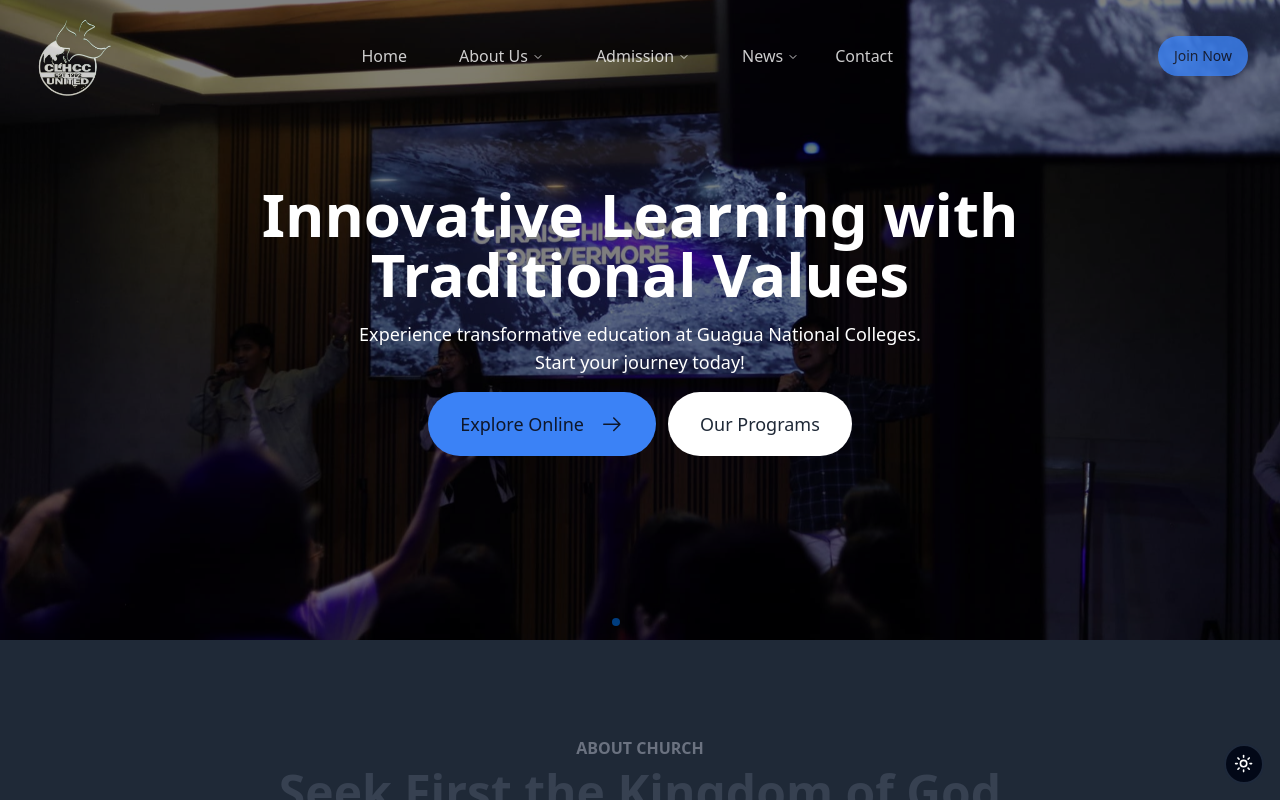
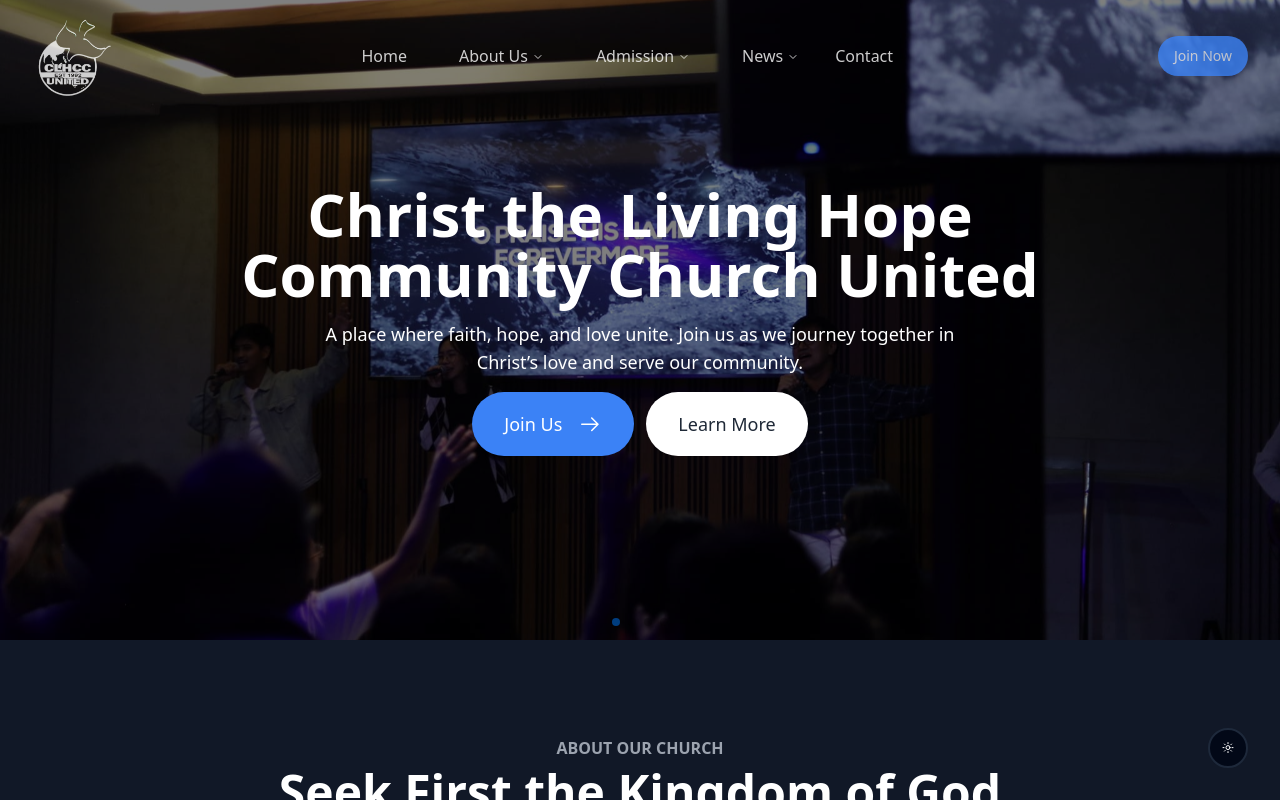
Before and after one commit to havengrim/church, a React (Vite) app: page / in a window 1280 px wide. Both pictures are taken after a click on the button "Toggle theme". Shown: the top 800 px of the page. Built offline with nearby package versions, Linux system fonts and the light colour scheme.

Commit message:
darkmode and some fixing

```diff
--- a/src/assets/images.ts
+++ b/src/assets/images.ts
@@ -6,6 +6,7 @@ import cover4 from './cover-4.jpg'
 import aboutCover from './about-cover.jpg'
 import mission from './mission-cover.jpg'
 import vision from './vision-cover.jpg'
+import logoDark from './logoDark.png'
 
 export const images = {
   logo,
@@ -15,5 +16,6 @@ export const images = {
   cover4,
   aboutCover,
   mission,
-  vision
+  vision,
+  logoDark
 };
--- a/src/components/Navbar.tsx
+++ b/src/components/Navbar.tsx
@@ -1,6 +1,6 @@
-// Navbar.tsx
 import { images } from "@/assets/images";
 import { Button } from "./ui/button";
+import { useEffect, useState } from "react";
 import {
     NavigationMenu,
     NavigationMenuContent,
@@ -11,33 +11,66 @@ import {
 } from "@/components/ui/navigation-menu";
 import { FiMenu } from "react-icons/fi"; // Import only the hamburger icon
 
-// Define the props type for Navbar
 interface NavbarProps {
   className?: string; // Optional className prop
 }
 
 const Navbar: React.FC<NavbarProps> = ({ className }) => {
+
+  const [isScrolled, setIsScrolled] = useState(false);
+
+  useEffect(() => {
+    const handleScroll = () => {
+      setIsScrolled(window.scrollY > 0);
+    };
+
+    window.addEventListener("scroll", handleScroll);
+
+    return () => {
+      window.removeEventListener("scroll", handleScroll);
+    };
+  }, []);
+
   return (
-    <div className={`w-full ${className}`}>
-      <div className="container-padding">
-        <nav className="w-full flex justify-between flex-row md:flex-col sm:flex-row lg:flex-row items-center">
+<div className={`w-full ${className} ${isScrolled ? 'dark:bg-gray-900' : 'dark:bg-transparent'} dark:bg-gray-900`}>
+      <div className="container-padding ">
+        <nav className="w-full flex justify-between flex-row md:flex-col sm:flex-row lg:flex-row items-center  dark:text-white">
           <div className="flex gap-2 items-center">
-            <img src={images.logo} alt="logo" className="h-12 w-auto sm:h-20" />
+          <img
+              src={isScrolled ? images.logoDark : images.logo}
+              alt="logo"
+              className={`h-12 w-auto sm:h-20 dark:hidden ${isScrolled ? 'dark:brightness-100' : 'dark:brightness-150'}`}
+            />
+             <img
+              src={images.logo}
+              alt="logo"
+              className={`h-12 w-auto sm:h-20 dark:block hidden ${isScrolled ? 'dark:brightness-100' : 'dark:brightness-150'}`}
+            />
           </div>
 
           <ul className="hidden md:flex justify-between items-center gap-5">
             <li>
-              <a href="" className="text-base font-medium bg-transparent  sm:mr-4">Home</a>
+              <a href="" className="text-base font-medium bg-transparent sm:mr-4 dark:hover:text-gray-300">
+                Home
+              </a>
             </li>
             <li>
               <NavigationMenu className="!p-0">
                 <NavigationMenuList>
                   <NavigationMenuItem className="relative group">
-                    <NavigationMenuTrigger className="text-base font-medium bg-transparent ">About Us</NavigationMenuTrigger>
-                    <NavigationMenuContent className="absolute left-0 mt-1 group-hover:block w-[20vw] p-4 transition-opacity duration-200 ease-in-out">
-                      <NavigationMenuLink className="flex items-center whitespace-nowrap">Our Mission</NavigationMenuLink>
-                      <NavigationMenuLink className="flex items-center whitespace-nowrap">Our Vision</NavigationMenuLink>
-                      <NavigationMenuLink className="flex items-center whitespace-nowrap">Our History</NavigationMenuLink>
+                    <NavigationMenuTrigger className="text-base font-medium bg-transparent dark:hover:text-gray-300">
+                      About Us
+                    </NavigationMenuTrigger>
+                    <NavigationMenuContent className="absolute left-0 mt-1 group-hover:block w-[20vw] p-4 transition-opacity duration-200 ease-in-out bg-white dark:bg-gray-800 dark:text-white">
+                      <NavigationMenuLink className="flex items-center whitespace-nowrap dark:hover:text-gray-300">
+                        Our Mission
+                      </NavigationMenuLink>
+                      <NavigationMenuLink className="flex items-center whitespace-nowrap dark:hover:text-gray-300">
+                        Our Vision
+                      </NavigationMenuLink>
+                      <NavigationMenuLink className="flex items-center whitespace-nowrap dark:hover:text-gray-300">
+                        Our History
+                      </NavigationMenuLink>
                     </NavigationMenuContent>
                   </NavigationMenuItem>
                 </NavigationMenuList>
@@ -47,11 +80,19 @@ const Navbar: React.FC<NavbarProps> = ({ className }) => {
               <NavigationMenu>
                 <NavigationMenuList>
                   <NavigationMenuItem className="relative group">
-                    <NavigationMenuTrigger className="text-base font-medium bg-transparent ">Admission</NavigationMenuTrigger>
-                    <NavigationMenuContent className="absolute left-0 mt-1 group-hover:block w-[20vw] p-4 transition-opacity duration-200 ease-in-out">
-                      <NavigationMenuLink className="flex items-center whitespace-nowrap">How to Apply</NavigationMenuLink>
-                      <NavigationMenuLink className="flex items-center whitespace-nowrap">Tuition Fees</NavigationMenuLink>
-                      <NavigationMenuLink className="flex items-center whitespace-nowrap">Scholarships</NavigationMenuLink>
+                    <NavigationMenuTrigger className="text-base font-medium bg-transparent dark:hover:text-gray-300">
+                      Admission
+                    </NavigationMenuTrigger>
+                    <NavigationMenuContent className="absolute left-0 mt-1 group-hover:block w-[20vw] p-4 transition-opacity duration-200 ease-in-out bg-white dark:bg-gray-800 dark:text-white">
+                      <NavigationMenuLink className="flex items-center whitespace-nowrap dark:hover:text-gray-300">
+                        How to Apply
+                      </NavigationMenuLink>
+                      <NavigationMenuLink className="flex items-center whitespace-nowrap dark:hover:text-gray-300">
+                        Tuition Fees
+                      </NavigationMenuLink>
+                      <NavigationMenuLink className="flex items-center whitespace-nowrap dark:hover:text-gray-300">
+                        Scholarships
+                      </NavigationMenuLink>
                     </NavigationMenuContent>
                   </NavigationMenuItem>
                 </NavigationMenuList>
@@ -61,27 +102,40 @@ const Navbar: React.FC<NavbarProps> = ({ className }) => {
               <NavigationMenu>
                 <NavigationMenuList>
                   <NavigationMenuItem className="relative group">
-                    <NavigationMenuTrigger className="text-base font-medium bg-transparent ">News</NavigationMenuTrigger>
-                    <NavigationMenuContent className="absolute left-0 mt-1 group-hover:block w-[20vw] p-4 transition-opacity duration-200 ease-in-out">
-                      <NavigationMenuLink className="flex items-center whitespace-nowrap">Latest Updates</NavigationMenuLink>
-                      <NavigationMenuLink className="flex items-center whitespace-nowrap">Events</NavigationMenuLink>
-                      <NavigationMenuLink className="flex items-center whitespace-nowrap">Announcements</NavigationMenuLink>
+                    <NavigationMenuTrigger className="text-base font-medium bg-transparent dark:hover:text-gray-300">
+                      News
+                    </NavigationMenuTrigger>
+                    <NavigationMenuContent className="absolute left-0 mt-1 group-hover:block w-[20vw] p-4 transition-opacity duration-200 ease-in-out bg-white dark:bg-gray-800 dark:text-white">
+                      <NavigationMenuLink className="flex items-center whitespace-nowrap dark:hover:text-gray-300">
+                        Latest Updates
+                      </NavigationMenuLink>
+                      <NavigationMenuLink className="flex items-center whitespace-nowrap dark:hover:text-gray-300">
+                        Events
+                      </NavigationMenuLink>
+                      <NavigationMenuLink className="flex items-center whitespace-nowrap dark:hover:text-gray-300">
+                        Announcements
+                      </NavigationMenuLink>
                     </NavigationMenuContent>
                   </NavigationMenuItem>
                 </NavigationMenuList>
               </NavigationMenu>
             </li>
             <li>
-              <a href="" className="text-base font-medium bg-transparent  sm:mr-4">Contact</a>
+              <a href="" className="text-base font-medium bg-transparent sm:mr-4 dark:hover:text-gray-300">
+                Contact
+              </a>
             </li>
           </ul>
 
           <a href="">
-            <Button className="bg-primary rounded-full sm:block hidden">Join Now</Button>
+            <Button className="bg-primary rounded-full sm:block hidden dark:hover:bg-blue-400 dark:text-gray-200">
+              Join Now
+            </Button>
           </a>
+
           <div className="md:hidden flex items-center">
             <button aria-label="Menu">
-              <FiMenu size={24} className="" />
+              <FiMenu size={24} className="dark:text-white" />
             </button>
           </div>
         </nav>
--- a/src/components/mode-toggle.tsx
+++ b/src/components/mode-toggle.tsx
@@ -18,8 +18,13 @@ export function ModeToggle() {
   }, [theme]);
 
   return (
-    <div className="fixed bottom-4 right-4 z-50">
-      <Button variant="outline" className="rounded-full border-2" size="icon" onClick={toggleTheme}>
+    <div className="fixed bottom-4 right-4 z-[1000] md:bottom-8 md:right-8">
+      <Button
+        variant="outline"
+        className="rounded-full border-2 p-2 md:p-3"
+        size="icon"
+        onClick={toggleTheme}
+      >
         {isDarkMode ? (
           <Sun className="h-[1.2rem] w-[1.2rem] text-white" />
         ) : (
--- a/src/pages/AboutUs.tsx
+++ b/src/pages/AboutUs.tsx
@@ -11,17 +11,17 @@ const AboutUs = () => {
   }, []);
 
   return (
-    <section className="py-24 dark:bg-gray-800">
+    <section className="py-24 dark:bg-gray-900">
       <div className="mx-auto px-4 sm:px-6 lg:px-8 max-w-4xl">
         <div className="flex justify-center items-center flex-col gap-2">
           <span
-            className="uppercase font-semibold text-gray-500"
+            className="uppercase font-semibold text-gray-500 dark:text-gray-400"
             data-aos="fade-up"
           >
-            About Church
+            About Our Church
           </span>
           <h3
-            className="font-bold text-3xl sm:text-4xl lg:text-5xl leading-tight text-gray-700 text-center"
+            className="font-bold text-3xl sm:text-4xl lg:text-5xl leading-tight text-gray-700 dark:text-white text-center"
             data-aos="fade-up"
             data-aos-delay="200"
           >
@@ -37,27 +37,27 @@ const AboutUs = () => {
 
           <div className="grid sm:grid-cols-2 grid-cols-1 gap-10 mt-6">
             <p
-              className="font-normal text-base text-gray-600"
+              className="font-normal text-base text-gray-600 dark:text-gray-300"
               data-aos="fade-right"
               data-aos-delay="600"
             >
-              Lorem ipsum dolor sit, amet consectetur adipisicing elit. Nesciunt officia hic praesentium deleniti corporis impedit velit sint mollitia! Perferendis, laboriosam quod provident, commodi distinctio maxime nihil adipisci neque dignissimos eius, optio minus quaerat sed iste rerum ex voluptatibus debitis consequuntur?
+              At our church, we believe in putting God first in everything we do. We are a community committed to serving each other, spreading the love of Christ, and deepening our relationship with God through faith and service.
             </p>
             <p
-              className="font-normal text-base text-gray-600"
+              className="font-normal text-base text-gray-600 dark:text-gray-300"
               data-aos="fade-left"
               data-aos-delay="600"
             >
-              Lorem ipsum, dolor sit amet consectetur adipisicing elit. Magnam ratione nisi assumenda excepturi eos reprehenderit eius impedit dolor, veritatis, illum temporibus facilis porro in ipsum quia voluptatem sint eum consequuntur sed perferendis neque amet quam! Consequatur sint accusantium expedita rem.
+              Join us as we journey together in faith, fostering a sense of belonging and purpose in our everyday lives. Through worship, prayer, and outreach, we seek to make a difference in the world, guided by the teachings of the Bible and the grace of God.
             </p>
           </div>
           <Button
-            className="rounded-full mt-10 border-2 py-5 px-8"
+            className="rounded-full mt-10 border-2 py-5 px-8 dark:border-gray-400 dark:text-gray-300"
             variant="outline"
             data-aos="fade-up"
             data-aos-delay="600"
           >
-            See More
+            Learn More
           </Button>
         </div>
       </div>
--- a/src/pages/Gallery.tsx
+++ b/src/pages/Gallery.tsx
@@ -55,7 +55,7 @@ export default function Gallery() {
               slidesPerView: 2,
             },
             1024: {
-              slidesPerView: 3,
+              slidesPerView: 4,
             },
           }}
         >
--- a/src/pages/Hero.tsx
+++ b/src/pages/Hero.tsx
@@ -6,8 +6,6 @@ import { Button } from '@/components/ui/button';
 import { GoArrowRight } from "react-icons/go";
 import Navbar from '@/components/Navbar';
 import { images } from '@/assets/images';
-
-
 
 function Hero() {
   return (
@@ -62,21 +60,24 @@ function Hero() {
       {/* Overlay */}
       <div className="absolute inset-0 bg-black opacity-50 z-10 top-0"></div>
 
-      {/* Static text that stays in t      {/* Adjust Navbar to be absolute and at the top */}
+      {/* Navbar */}
       <Navbar className="relative inset-x-0 top-0 z-50" />
+
+      {/* Static text */}
       <div className="absolute inset-0 flex flex-col justify-center items-center z-20 sm:max-w-4xl sm:mx-auto">
-        <h1 className="text-white text-3xl sm:text-4xl md:text-5xl lg:text-6xl xl:text-6xl font-bold text-center font-sans">
-          Innovative Learning with Traditional Values
+        <h1 className="text-white text-4xl sm:text-5xl md:text-6xl lg:text-6xl font-bold text-center font-sans">
+          Christ the Living Hope Community Church United
         </h1>
-        <p className="text-white text-lg sm:text-xl md:text-lg font-light text-center mt-4 max-w-lg sm:max-w-2xl px-4">
-          Experience transformative education at Guagua National Colleges. <br />Start your journey today!
+        {/* Paragraph is hidden on mobile */}
+        <p className="hidden md:block text-white text-lg sm:text-xl md:text-lg font-light text-center mt-4 max-w-lg sm:max-w-2xl px-4">
+          A place where faith, hope, and love unite. Join us as we journey together in Christ’s love and serve our community.
         </p>
         <div className="flex flex-col sm:flex-row gap-3 mt-4">
-          <Button className="rounded-full bg-primary p-4 sm:p-8 text-base sm:text-lg flex items-center justify-center">
-            Explore Online <GoArrowRight className="ml-2 h-5 w-5 sm:ml-4 sm:h-10 sm:w-6" />
+          <Button className="rounded-full bg-primary p-4 sm:p-8 text-base sm:text-lg flex items-center justify-center dark:text-white">
+            Join Us <GoArrowRight className="ml-2 h-5 w-5 sm:ml-4 sm:h-10 sm:w-6" />
           </Button>
-          <Button className="bg-white text-gray-800 p-4 sm:p-8 text-base sm:text-lg rounded-full flex items-center justify-center">
-            Our Programs
+          <Button className="bg-white text-gray-800 p-4 sm:p-8 text-base sm:text-lg rounded-full flex items-center justify-center dark:hover:bg-gray-200">
+            Learn More
           </Button>
         </div>
       </div>
--- a/src/pages/Home.tsx
+++ b/src/pages/Home.tsx
@@ -7,7 +7,6 @@ import Mission from "./Mission";
 import Announcements from "./Announcements";
 import Gallery from "./Gallery";
 import { ModeToggle } from "@/components/mode-toggle";
-
 
 const Home = () => {
   const [isScrolled, setIsScrolled] = useState(false);
@@ -26,6 +25,7 @@ const Home = () => {
 
   return (
     <div className="relative">
+      {/* Navbar Section */}
       <div
         className={`top-0 z-50 w-full transition-all duration-5000 ease-in-out ${
           isScrolled
@@ -35,13 +35,18 @@ const Home = () => {
       >
         <Navbar />
       </div>
+
+      {/* Content Wrapper */}
+      <div className="overflow-hidden">
         <Hero />
         <AboutUs />
         <Devotion />
         <Announcements />
         <Gallery />
         <Mission />
-      {/* Add the ModeToggle component here */}
+      </div>
+
+      {/* Mode Toggle */}
       <ModeToggle />
     </div>
   );
```
Also changed, not shown: src/pages/Announcements.tsx (+74 -21 lines), src/pages/Mission.tsx (+7 -8 lines), src/assets/logoDark.png (added). Lines whose indentation alone changed are shown as unchanged.
